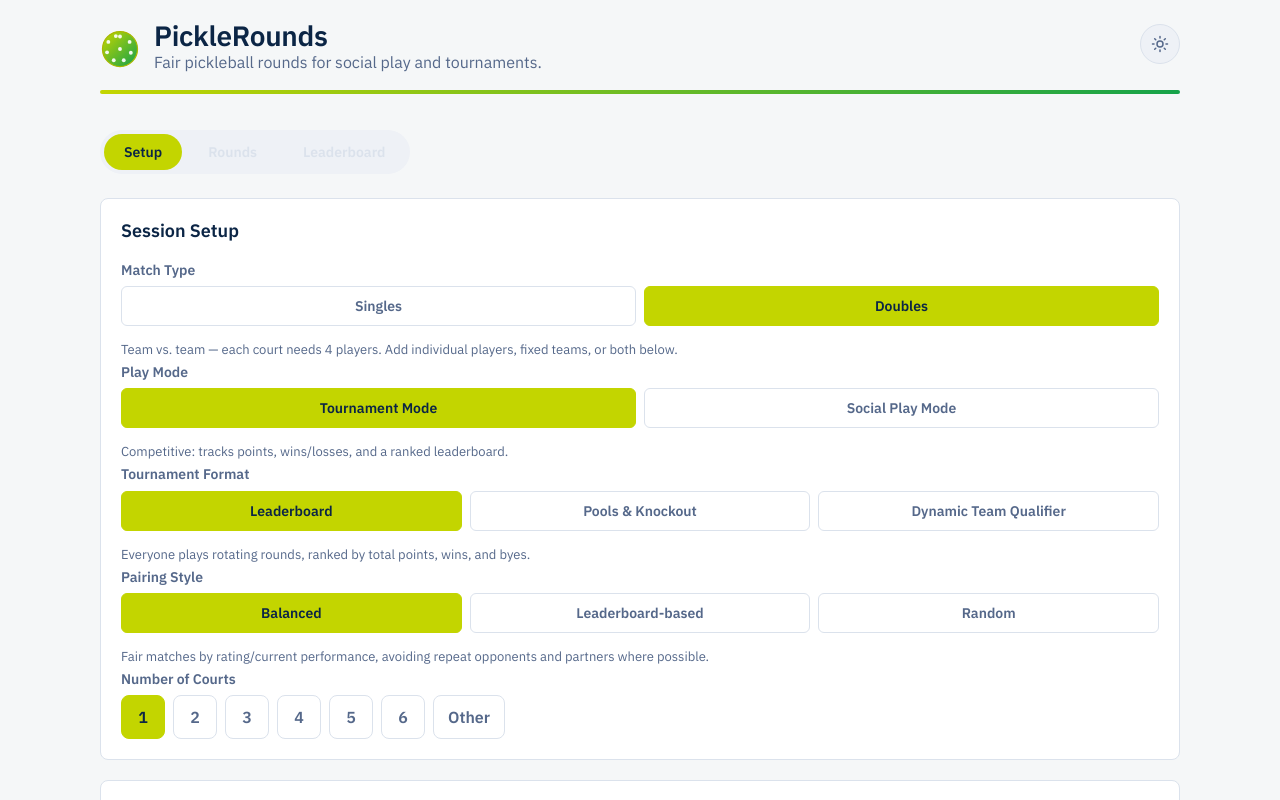
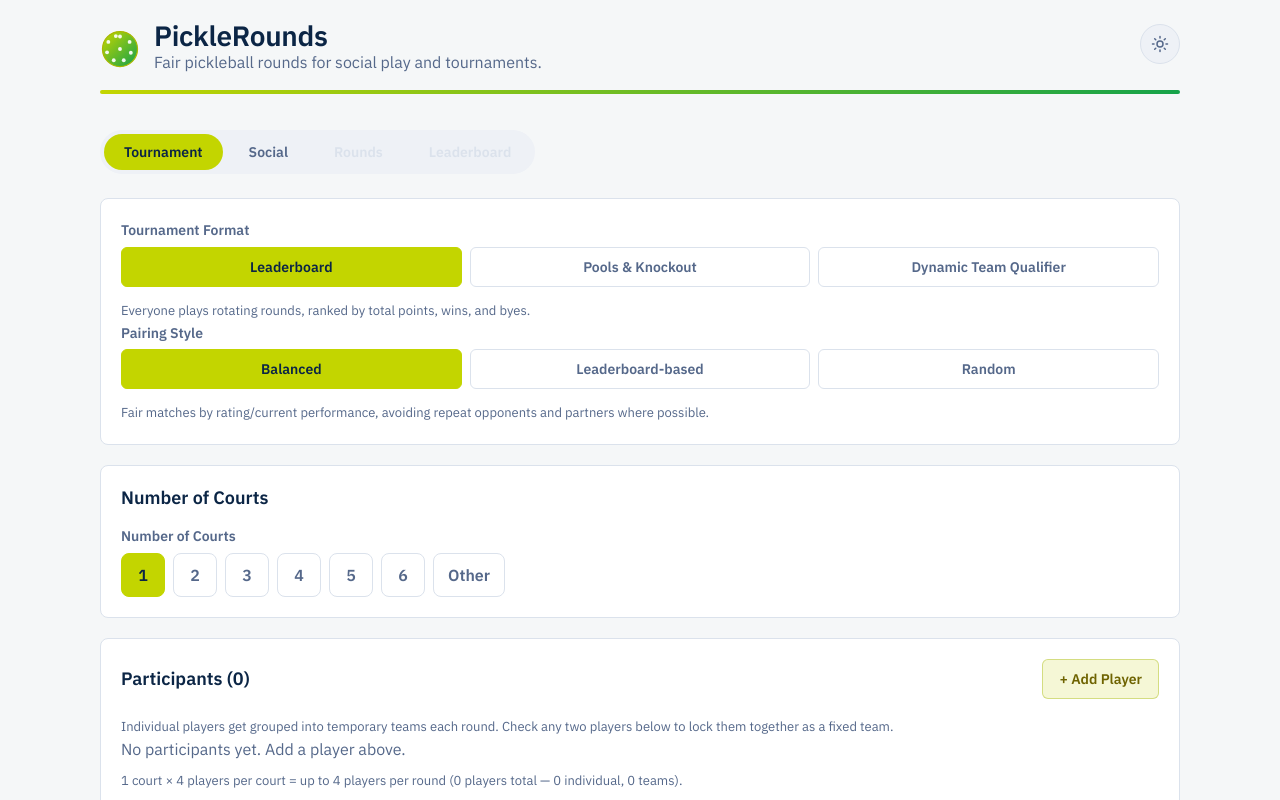
Before and after one commit to td-kuro/pickleball-tourney, a React (Vite) app: page / in a window 1280 px wide. Shown: the top 800 px of the page. Built offline with nearby package versions, Linux system fonts and the light colour scheme.

Commit message:
updated DynamicPairingTeam

```diff
--- a/src/App.tsx
+++ b/src/App.tsx
@@ -27,7 +27,7 @@ import { RosterSetup } from './components/RosterSetup';
 import { RoundsPage } from './components/RoundsPage';
 import { SessionControls } from './components/SessionControls';
 import { ThemeToggle } from './components/ThemeToggle';
-import { SocialSessionSetup, TournamentSetup } from './components/TournamentSetup';
+import { NumberOfCourtsSetup, SocialSessionSetup, TournamentSetup } from './components/TournamentSetup';
 import { useDynamicPairingSocial } from './hooks/useDynamicPairingSocial';
 import { useDynamicTeamQualifier } from './hooks/useDynamicTeamQualifier';
 import { useKingCourt } from './hooks/useKingCourt';
@@ -122,6 +122,11 @@ function App() {
   // rather than reusing usePlayers/useTeams/useTournament, so it can't affect
   // any other mode's data.
   const isDynamicPairingSocial = settings.playMode === 'social' && settings.socialFormat === 'dynamic-pairing-social';
+  // "Social" groups two underlying playMode values — 'social' (Standard
+  // Social Play / Dynamic Pairing Social) and 'king-court-5' (5-Player King
+  // Court) — same grouping TournamentSetup's Social Format toggle uses.
+  // Drives which of the top nav's Tournament/Social buttons is highlighted.
+  const isSocialGroup = settings.playMode === 'social' || isKingCourt;
   // Doubles roster shape: "fixed teams only" and "mixed" are two of the
   // three shapes the Participants roster can take (see ParticipantSetup),
   // not an exclusive mode switch. `isDoublesFixedOnly` keeps the original
@@ -295,6 +300,26 @@ function App() {
     }
   }
 
+  // Top nav's Tournament/Social buttons — replaces the old single "Setup"
+  // tab plus the in-page Play Mode toggle that used to live on
+  // TournamentSetup: picking a mode and landing on Setup are now the same
+  // click. Mirrors the removed toggle's exact behaviour: switching to
+  // Social from Tournament defaults into Standard Social Play; re-clicking
+  // Social while already somewhere in the social group (Standard, Dynamic
+  // Pairing, or King Court) is a no-op on playMode — only the Social
+  // Format toggle on the Setup screen switches between those three.
+  function handleGoToTournamentSetup() {
+    updateSettings({ ...settings, playMode: 'tournament' });
+    setView('setup');
+  }
+
+  function handleGoToSocialSetup() {
+    if (!isSocialGroup) {
+      updateSettings({ ...settings, playMode: 'social', socialFormat: 'standard-social' });
+    }
+    setView('setup');
+  }
+
   return (
     <div className="app">
       <header className="app-header">
@@ -313,8 +338,19 @@ function App() {
 
       <div className="tab-bar">
         <nav className="tabs" aria-label="View">
-          <button type="button" className={view === 'setup' ? 'tab active' : 'tab'} onClick={() => setView('setup')}>
-            Setup
+          <button
+            type="button"
+            className={view === 'setup' && !isSocialGroup ? 'tab active' : 'tab'}
+            onClick={handleGoToTournamentSetup}
+          >
+            Tournament
+          </button>
+          <button
+            type="button"
+            className={view === 'setup' && isSocialGroup ? 'tab active' : 'tab'}
+            onClick={handleGoToSocialSetup}
+          >
+            Social
           </button>
           {isKingCourt ? (
             <>
@@ -450,6 +486,14 @@ function App() {
             playerCount={players.length}
             fixedTeamCount={teams.length}
             tournamentInProgress={started}
+          />
+
+          <NumberOfCourtsSetup
+            settings={settings}
+            onChange={updateSettings}
+            isKingCourt={isKingCourt}
+            isDynamicPairingSocial={isDynamicPairingSocial}
+            isDynamicTeamQualifier={isDynamicTeamQualifier}
           />
 
           {isKingCourt ? (
--- a/src/components/TournamentSetup.tsx
+++ b/src/components/TournamentSetup.tsx
@@ -1,6 +1,5 @@
 import type { ChangeEvent } from 'react';
 import type {
-  MatchType,
   PairingStyle,
   PoolKnockoutSettings,
   SessionTiming,
@@ -35,11 +34,19 @@ interface TournamentSetupProps {
 
 const SOCIAL_SCORING_MODES: SocialScoringMode[] = ['none', 'scoresOnly', 'scoresAndWins'];
 
-// Setup fields 1–5 (see App.tsx for the full page order): Match Type, Play
-// Mode, Tournament Format + Pool/Knockout Setup, Doubles Pairing Mode, and
-// Number of Courts. Player/Team setup (6) and Social Play timing (7) sit
-// between/after this in App.tsx — see RosterSetup and SocialSessionSetup
-// below.
+// Setup fields 1–3 (see App.tsx for the full page order): Format (Social
+// Format and/or Tournament Format + Pool/Knockout Setup) and Doubles
+// Pairing Mode. Number of Courts is its own separate card, rendered right
+// after this one. Player/Team setup and Social Play timing sit further
+// down in App.tsx — see RosterSetup and SocialSessionSetup below.
+//
+// Match Type (Singles/Doubles) and Play Mode (Tournament/Social) used to
+// live here as toggles — both are gone now: matchType silently defaults to
+// 'doubles' (see useTournament's DEFAULT_SETTINGS) with no UI to change it
+// back (singles logic itself is untouched, just not reachable from the UI —
+// easy to re-expose later if needed), and picking Tournament vs. Social now
+// happens directly from the top nav (see App.tsx's handleGoToTournamentSetup
+// / handleGoToSocialSetup), which also sets playMode before landing here.
 export function TournamentSetup({ settings, onChange, playerCount, fixedTeamCount, tournamentInProgress }: TournamentSetupProps) {
   const isPoolsKnockout = settings.playMode === 'tournament' && settings.tournamentFormat === 'pools-knockout';
   const isDynamicTeamQualifier = settings.playMode === 'tournament' && settings.tournamentFormat === 'dynamic-team-qualifier';
@@ -53,22 +60,6 @@ export function TournamentSetup({ settings, onChange, playerCount, fixedTeamCoun
   const isSocialGroup = settings.playMode === 'social' || isKingCourt;
   const activeSocialFormat: SocialFormat = isKingCourt ? 'king-court-5' : (settings.socialFormat ?? 'standard-social');
   const isDynamicPairingSocial = settings.playMode === 'social' && activeSocialFormat === 'dynamic-pairing-social';
-
-  function handleMatchTypeChange(matchType: MatchType) {
-    onChange({ ...settings, matchType });
-  }
-
-  function handlePlayModeGroupChange(group: 'tournament' | 'social') {
-    if (group === 'tournament') {
-      onChange({ ...settings, playMode: 'tournament' });
-    } else if (!isSocialGroup) {
-      // Coming from Tournament Mode — default into Standard Social Play.
-      // If already somewhere in the social group (Standard, Dynamic
-      // Pairing, or King Court), this button re-clicking is a no-op; the
-      // Social Format toggle below is what actually switches between them.
-      onChange({ ...settings, playMode: 'social', socialFormat: 'standard-social' });
-    }
-  }
 
   function handleSocialFormatChange(format: SocialFormat) {
     if (format === 'king-court-5') {
@@ -92,35 +83,6 @@ export function TournamentSetup({ settings, onChange, playerCount, fixedTeamCoun
 
   return (
     <section className="card">
-      <h2>Session Setup</h2>
-
-      {!isKingCourt && !isDynamicPairingSocial && !isDynamicTeamQualifier && (
-        <div className="form-row">
-          <span>Match Type</span>
-          <div className="toggle-group" role="group" aria-label="Match type">
-            <button
-              type="button"
-              className={settings.matchType === 'singles' ? 'toggle-option active' : 'toggle-option'}
-              onClick={() => handleMatchTypeChange('singles')}
-            >
-              Singles
-            </button>
-            <button
-              type="button"
-              className={settings.matchType === 'doubles' ? 'toggle-option active' : 'toggle-option'}
-              onClick={() => handleMatchTypeChange('doubles')}
-            >
-              Doubles
-            </button>
-          </div>
-          <p className="hint">
-            {settings.matchType === 'singles'
-              ? 'Player vs. player — each court needs 2 players.'
-              : 'Team vs. team — each court needs 4 players. Add individual players, fixed teams, or both below.'}
-          </p>
-        </div>
-      )}
-
       {isDynamicPairingSocial && (
         <p className="hint">Dynamic Pairing Social is doubles only — each court seats 4 players.</p>
       )}
@@ -128,31 +90,6 @@ export function TournamentSetup({ settings, onChange, playerCount, fixedTeamCoun
       {isDynamicTeamQualifier && (
         <p className="hint">Dynamic Team Qualifier is fixed-partner doubles only — teams, not individual players, are the ranking unit.</p>
       )}
-
-      <div className="form-row">
-        <span>Play Mode</span>
-        <div className="toggle-group" role="group" aria-label="Play mode">
-          <button
-            type="button"
-            className={!isSocialGroup ? 'toggle-option active' : 'toggle-option'}
-            onClick={() => handlePlayModeGroupChange('tournament')}
-          >
-            Tournament Mode
-          </button>
-          <button
-            type="button"
-            className={isSocialGroup ? 'toggle-option active toggle-option-green' : 'toggle-option'}
-            onClick={() => handlePlayModeGroupChange('social')}
-          >
-            Social Play Mode
-          </button>
-        </div>
-        <p className="hint">
-          {!isSocialGroup
-            ? 'Competitive: tracks points, wins/losses, and a ranked leaderboard.'
-            : 'Casual: fair rotation, a ranking-driven competitive format, or a fixed 5-player court ladder — pick a Social Format below.'}
-        </p>
-      </div>
 
       {isSocialGroup && (
         <div className="form-row">
@@ -285,6 +222,34 @@ export function TournamentSetup({ settings, onChange, playerCount, fixedTeamCoun
         </div>
       )}
 
+    </section>
+  );
+}
+
+interface NumberOfCourtsSetupProps {
+  settings: TournamentSettings;
+  onChange: (settings: TournamentSettings) => void;
+  isKingCourt: boolean;
+  isDynamicPairingSocial: boolean;
+  isDynamicTeamQualifier: boolean;
+}
+
+// Its own card (previously the tail end of the Session Setup card above) —
+// King Court, Dynamic Pairing Social, and Dynamic Team Qualifier each set
+// their court count from their own dedicated setup card instead, so this
+// one just explains where to look for those three rather than rendering
+// the shared CourtSelector.
+export function NumberOfCourtsSetup({
+  settings,
+  onChange,
+  isKingCourt,
+  isDynamicPairingSocial,
+  isDynamicTeamQualifier,
+}: NumberOfCourtsSetupProps) {
+  return (
+    <section className="card">
+      <h2>Number of Courts</h2>
+
       {!isKingCourt && !isDynamicPairingSocial && !isDynamicTeamQualifier && (
         <CourtSelector value={settings.courts} onChange={(courts) => onChange({ ...settings, courts })} />
       )}
@@ -297,6 +262,10 @@ export function TournamentSetup({ settings, onChange, playerCount, fixedTeamCoun
         <p className="hint">
           Session name, number of courts, players, and every other Dynamic Pairing Social setting are on the card below.
         </p>
+      )}
+
+      {isDynamicTeamQualifier && (
+        <p className="hint">Number of courts is set below, on the Dynamic Team Qualifier setup card.</p>
       )}
     </section>
   );
```
